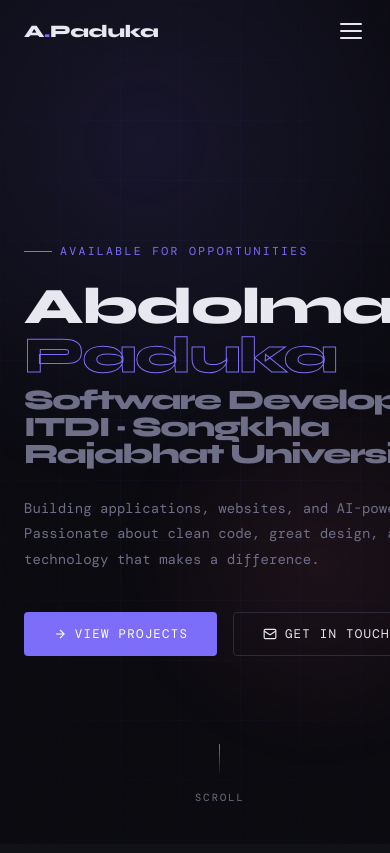
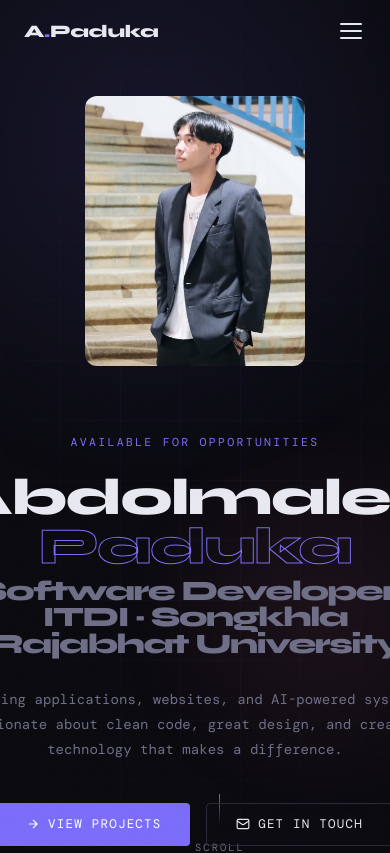
Before and after one commit to ZodiaCMM/portfolio, a React (Vite) app: page / in a window 390 px wide. Shown: the top 853 px of the page. Built offline with nearby package versions, Linux system fonts and the light colour scheme; a web font is replaced by a local one.

Commit message:
Add image Avartar

```diff
--- a/src/components/Hero.jsx
+++ b/src/components/Hero.jsx
@@ -1,3 +1,53 @@
+// import styles from './Hero.module.css';
+
+// export default function Hero() {
+//   return (
+//     <section id="hero" className={styles.hero}>
+//       <div className={styles.gridBg} />
+//       <div className={styles.glow} />
+//       <div className={styles.glow2} />
+
+//       <div className={styles.content}>
+//         <div className={styles.tag}>Available for opportunities</div>
+
+//         <h1 className={styles.heading}>
+//           Abdolmalek<br />
+//           <span className={styles.outline}>Paduka</span>
+//           <span className={styles.sub}>
+//             Software Developer · ITDI · Songkhla Rajabhat University
+//           </span>
+//         </h1>
+
+//         <p className={styles.desc}>
+//           Building applications, websites, and AI-powered systems. Passionate about
+//           clean code, great design, and creating technology that makes a difference.
+//         </p>
+
+//         <div className={styles.cta}>
+//           <a href="#projects" className={styles.btnPrimary}>
+//             <svg width="14" height="14" viewBox="0 0 24 24" fill="none" stroke="currentColor" strokeWidth="2">
+//               <path d="M5 12h14M12 5l7 7-7 7" />
+//             </svg>
+//             View Projects
+//           </a>
+//           <a href="#contact" className={styles.btnOutline}>
+//             <svg width="14" height="14" viewBox="0 0 24 24" fill="none" stroke="currentColor" strokeWidth="2">
+//               <rect x="2" y="4" width="20" height="16" rx="2" />
+//               <path d="m22 7-8.97 5.7a1.94 1.94 0 0 1-2.06 0L2 7" />
+//             </svg>
+//             Get in Touch
+//           </a>
+//         </div>
+//       </div>
+
+//       <div className={styles.scrollHint}>
+//         <div className={styles.scrollLine} />
+//         scroll
+//       </div>
+//     </section>
+//   );
+// }
+
 import styles from './Hero.module.css';
 
 export default function Hero() {
@@ -7,6 +57,8 @@ export default function Hero() {
       <div className={styles.glow} />
       <div className={styles.glow2} />
 
+      <div className={styles.inner}>
+        {/* LEFT — Text */}
         <div className={styles.content}>
           <div className={styles.tag}>Available for opportunities</div>
 
@@ -40,6 +92,16 @@ export default function Hero() {
           </div>
         </div>
 
+        {/* RIGHT — Photo */}
+        <div className={styles.photoWrap}>
+          <img
+            src="/Avatar/Me.jpg"
+            alt="Abdolmalek Paduka"
+            className={styles.photo}
+          />
+        </div>
+      </div>
+
       <div className={styles.scrollHint}>
         <div className={styles.scrollLine} />
         scroll
--- a/src/components/Hero.module.css
+++ b/src/components/Hero.module.css
@@ -1,43 +1,64 @@
 .hero {
   min-height: 100vh;
-  display: flex; align-items: center;
+  display: flex;
+  align-items: center;
   padding: 6rem 3rem 3rem;
-  position: relative; overflow: hidden;
+  position: relative;
+  overflow: hidden;
 }
+
 .gridBg {
-  position: absolute; inset: 0;
+  position: absolute;
+  inset: 0;
   background-image:
-    linear-gradient(rgba(124,109,250,0.04) 1px, transparent 1px),
-    linear-gradient(90deg, rgba(124,109,250,0.04) 1px, transparent 1px);
+    linear-gradient(rgba(124, 109, 250, 0.04) 1px, transparent 1px),
+    linear-gradient(90deg, rgba(124, 109, 250, 0.04) 1px, transparent 1px);
   background-size: 60px 60px;
   mask-image: radial-gradient(ellipse 80% 80% at 50% 50%, black 30%, transparent 100%);
 }
+
 .glow {
   position: absolute;
-  width: 700px; height: 700px;
-  background: radial-gradient(circle, rgba(124,109,250,0.12) 0%, transparent 70%);
-  top: -200px; right: -100px;
+  width: 700px;
+  height: 700px;
+  background: radial-gradient(circle, rgba(124, 109, 250, 0.12) 0%, transparent 70%);
+  top: -200px;
+  right: -100px;
   pointer-events: none;
   animation: glowFloat 8s ease-in-out infinite;
 }
+
 .glow2 {
   position: absolute;
-  width: 400px; height: 400px;
-  background: radial-gradient(circle, rgba(250,109,143,0.08) 0%, transparent 70%);
-  bottom: 50px; left: 100px;
+  width: 400px;
+  height: 400px;
+  background: radial-gradient(circle, rgba(250, 109, 143, 0.08) 0%, transparent 70%);
+  bottom: 50px;
+  left: 100px;
   pointer-events: none;
   animation: glowFloat 10s ease-in-out infinite reverse;
 }
+
 @keyframes glowFloat {
-  0%,100% { transform: translate(0,0) scale(1); }
-  50%     { transform: translate(30px,-40px) scale(1.05); }
+
+  0%,
+  100% {
+    transform: translate(0, 0) scale(1);
+  }
+
+  50% {
+    transform: translate(30px, -40px) scale(1.05);
+  }
 }
+
 .content {
-  position: relative; z-index: 1;
-  max-width: 860px;
+  max-width: 600px;
 }
+
 .tag {
-  display: inline-flex; align-items: center; gap: 0.5rem;
+  display: inline-flex;
+  align-items: center;
+  gap: 0.5rem;
   font-size: 0.72rem;
   color: var(--accent);
   letter-spacing: 0.2em;
@@ -46,12 +67,15 @@
   opacity: 0;
   animation: fadeUp 0.8s 0.2s forwards;
 }
+
 .tag::before {
   content: '';
   display: inline-block;
-  width: 28px; height: 1px;
+  width: 28px;
+  height: 1px;
   background: var(--accent);
 }
+
 .heading {
   font-family: 'Syne', sans-serif;
   font-weight: 800;
@@ -62,10 +86,12 @@
   opacity: 0;
   animation: fadeUp 0.8s 0.4s forwards;
 }
+
 .outline {
   color: transparent;
   -webkit-text-stroke: 1px var(--accent);
 }
+
 .sub {
   color: var(--muted);
   font-size: 0.55em;
@@ -73,6 +99,7 @@
   margin-top: 0.4rem;
   -webkit-text-stroke: 0;
 }
+
 .desc {
   font-size: 0.88rem;
   line-height: 1.8;
@@ -82,13 +109,19 @@
   opacity: 0;
   animation: fadeUp 0.8s 0.6s forwards;
 }
+
 .cta {
-  display: flex; gap: 1rem; flex-wrap: wrap;
+  display: flex;
+  gap: 1rem;
+  flex-wrap: wrap;
   opacity: 0;
   animation: fadeUp 0.8s 0.8s forwards;
 }
+
 .btnPrimary {
-  display: inline-flex; align-items: center; gap: 0.5rem;
+  display: inline-flex;
+  align-items: center;
+  gap: 0.5rem;
   background: var(--accent);
   color: #fff;
   padding: 0.8rem 1.8rem;
@@ -98,12 +131,16 @@
   text-transform: uppercase;
   transition: transform 0.2s, box-shadow 0.2s;
 }
+
 .btnPrimary:hover {
   transform: translateY(-2px);
-  box-shadow: 0 12px 32px rgba(124,109,250,0.35);
+  box-shadow: 0 12px 32px rgba(124, 109, 250, 0.35);
 }
+
 .btnOutline {
-  display: inline-flex; align-items: center; gap: 0.5rem;
+  display: inline-flex;
+  align-items: center;
+  gap: 0.5rem;
   border: 1px solid var(--border);
   color: var(--text);
   padding: 0.8rem 1.8rem;
@@ -113,14 +150,21 @@
   text-transform: uppercase;
   transition: border-color 0.2s, background 0.2s;
 }
+
 .btnOutline:hover {
   border-color: var(--accent);
-  background: rgba(124,109,250,0.06);
+  background: rgba(124, 109, 250, 0.06);
 }
+
 .scrollHint {
-  position: absolute; bottom: 2.5rem; left: 50%;
+  position: absolute;
+  bottom: 2.5rem;
+  left: 50%;
   transform: translateX(-50%);
-  display: flex; flex-direction: column; align-items: center; gap: 0.4rem;
+  display: flex;
+  flex-direction: column;
+  align-items: center;
+  gap: 0.4rem;
   color: var(--muted);
   font-size: 0.65rem;
   letter-spacing: 0.2em;
@@ -128,19 +172,97 @@
   opacity: 0;
   animation: fadeUp 1s 1.2s forwards;
 }
+
 .scrollLine {
-  width: 1px; height: 50px;
+  width: 1px;
+  height: 50px;
   background: linear-gradient(to bottom, var(--accent), transparent);
   animation: scrollPulse 2s ease-in-out infinite;
 }
+
 @keyframes scrollPulse {
-  0%,100% { opacity:0.3; transform:scaleY(1); }
-  50%     { opacity:1;   transform:scaleY(0.6); }
+
+  0%,
+  100% {
+    opacity: 0.3;
+    transform: scaleY(1);
+  }
+
+  50% {
+    opacity: 1;
+    transform: scaleY(0.6);
+  }
 }
+
 @keyframes fadeUp {
-  from { opacity:0; transform:translateY(28px); }
-  to   { opacity:1; transform:translateY(0); }
+  from {
+    opacity: 0;
+    transform: translateY(28px);
+  }
+
+  to {
+    opacity: 1;
+    transform: translateY(0);
+  }
 }
+
 @media (max-width: 768px) {
-  .hero { padding: 5rem 1.5rem 2rem; }
+  .hero {
+    min-height: 100vh;
+    display: flex;
+    flex-direction: column;
+    justify-content: center;
+    padding: 6rem 3rem 3rem;
+    position: relative;
+    overflow: hidden;
+  }
+
+  .inner {
+    display: flex;
+    align-items: center;
+    justify-content: space-between;
+    gap: 4rem;
+    max-width: 1100px;
+    width: 100%;
+    margin: 0 auto;
+    position: relative;
+    z-index: 1;
+  }
+
+  .photoWrap {
+    flex-shrink: 0;
+    width: 340px;
+    height: 420px;
+    opacity: 0;
+    animation: fadeUp 0.8s 0.6s forwards;
+  }
+
+  .photo {
+    width: 100%;
+    height: 100%;
+    object-fit: cover;
+    object-position: center top;
+    border-radius: 12px;
+  }
 }
+
+@media (max-width: 900px) {
+  .inner {
+    flex-direction: column-reverse;
+    align-items: center;
+    text-align: center;
+  }
+
+  .photoWrap {
+    width: 220px;
+    height: 270px;
+  }
+
+  .tag::before {
+    display: none;
+  }
+
+  .cta {
+    justify-content: center;
+  }
+}
```
Lines whose indentation alone changed are shown as unchanged.
